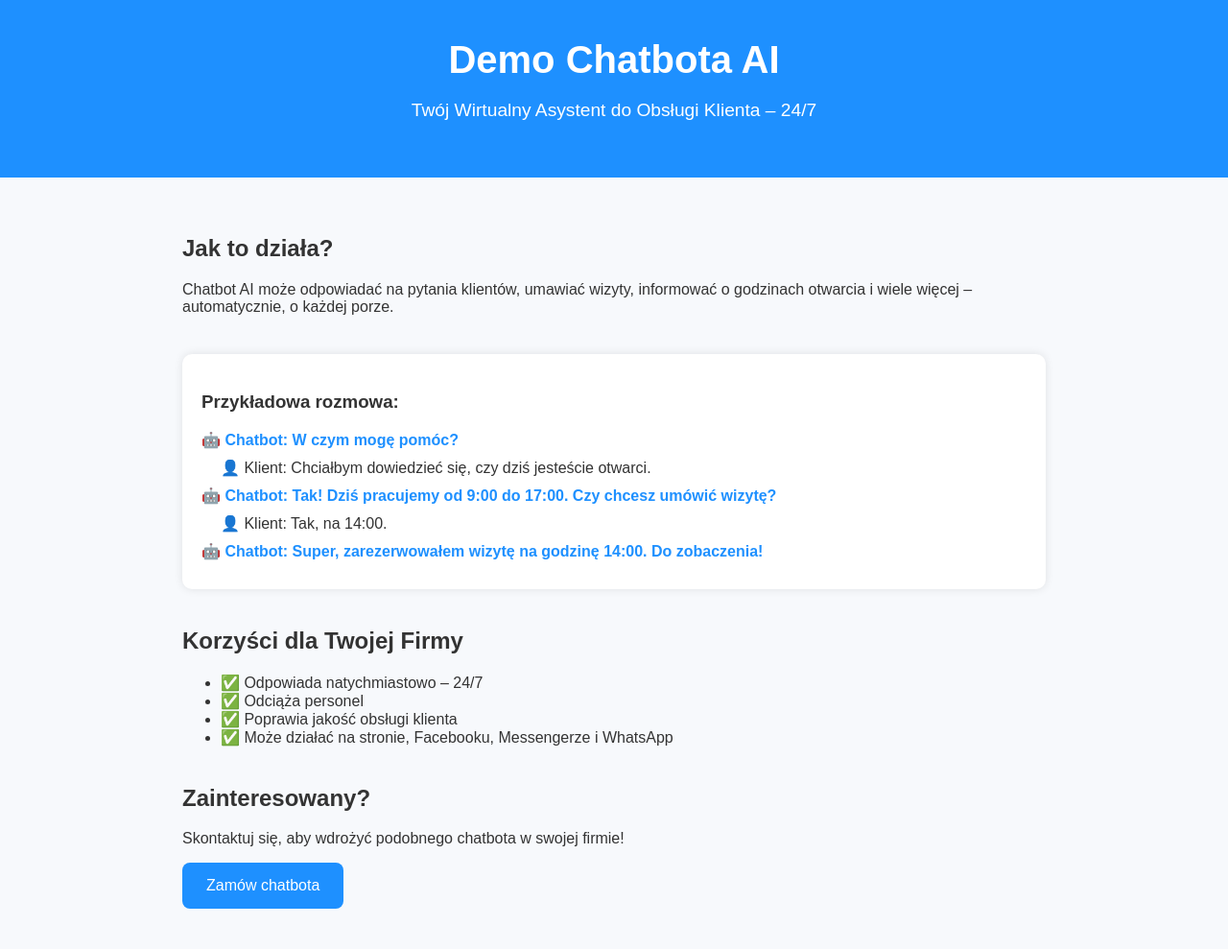
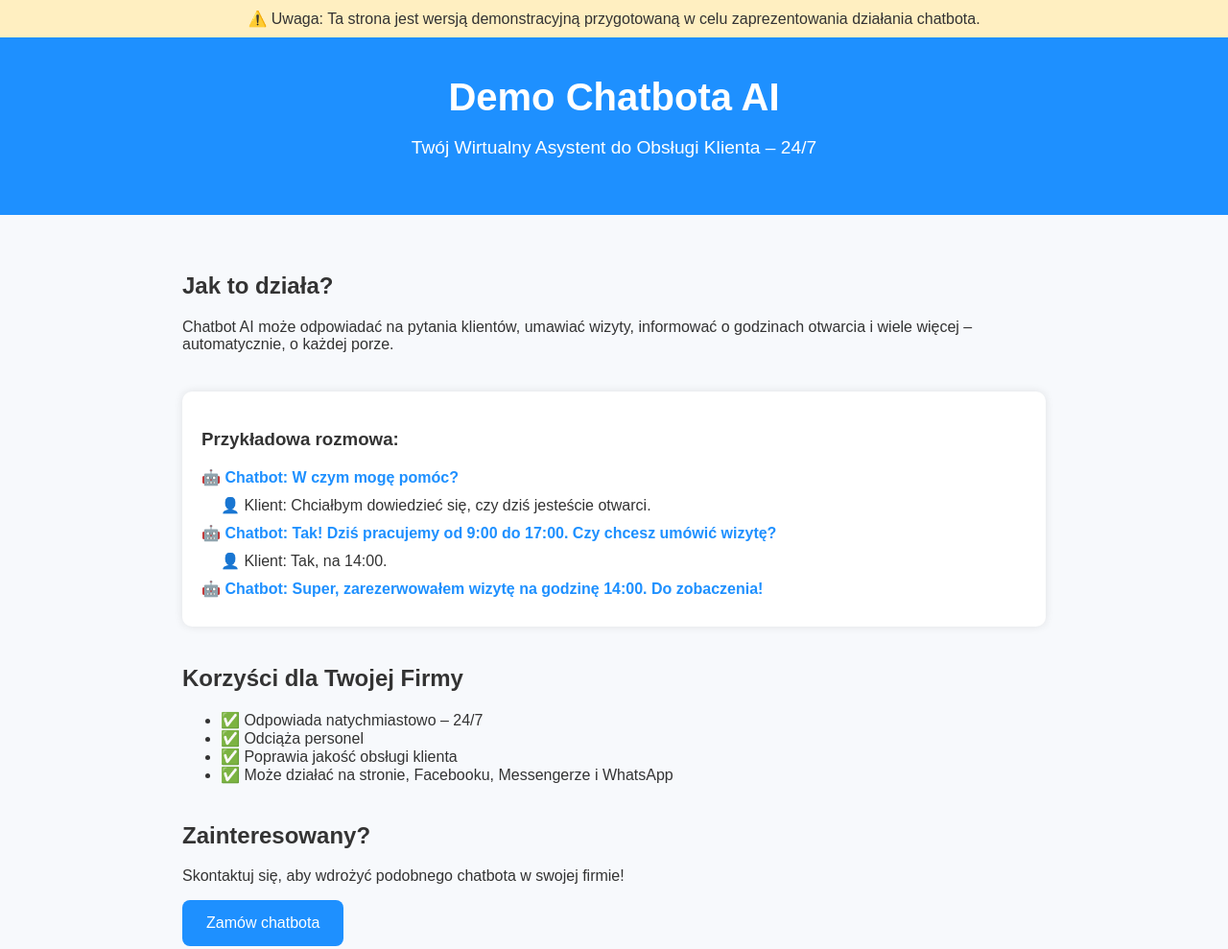
Before and after one commit to xsk340/chatbot-demo, a plain HTML site: page index.html in a window 1280 px wide. Shown: the top 989 px of the page at 96% size. Drawn offline with Linux system fonts and the light colour scheme.

Commit message:
Update index.html

```diff
--- a/index.html
+++ b/index.html
@@ -60,6 +60,9 @@
   </style>
 </head>
 <body>
+  <div style="background-color: #ffefc1; padding: 10px; text-align: center; font-family: sans-serif; color: #333;">
+  ⚠️ Uwaga: Ta strona jest wersją demonstracyjną przygotowaną w celu zaprezentowania działania chatbota.
+</div>
   <header>
     <h1>Demo Chatbota AI</h1>
     <p>Twój Wirtualny Asystent do Obsługi Klienta – 24/7</p>
@@ -97,3 +100,4 @@
   </main>
 </body>
 </html>
+Dodano baner informujący o wersji demo
```
